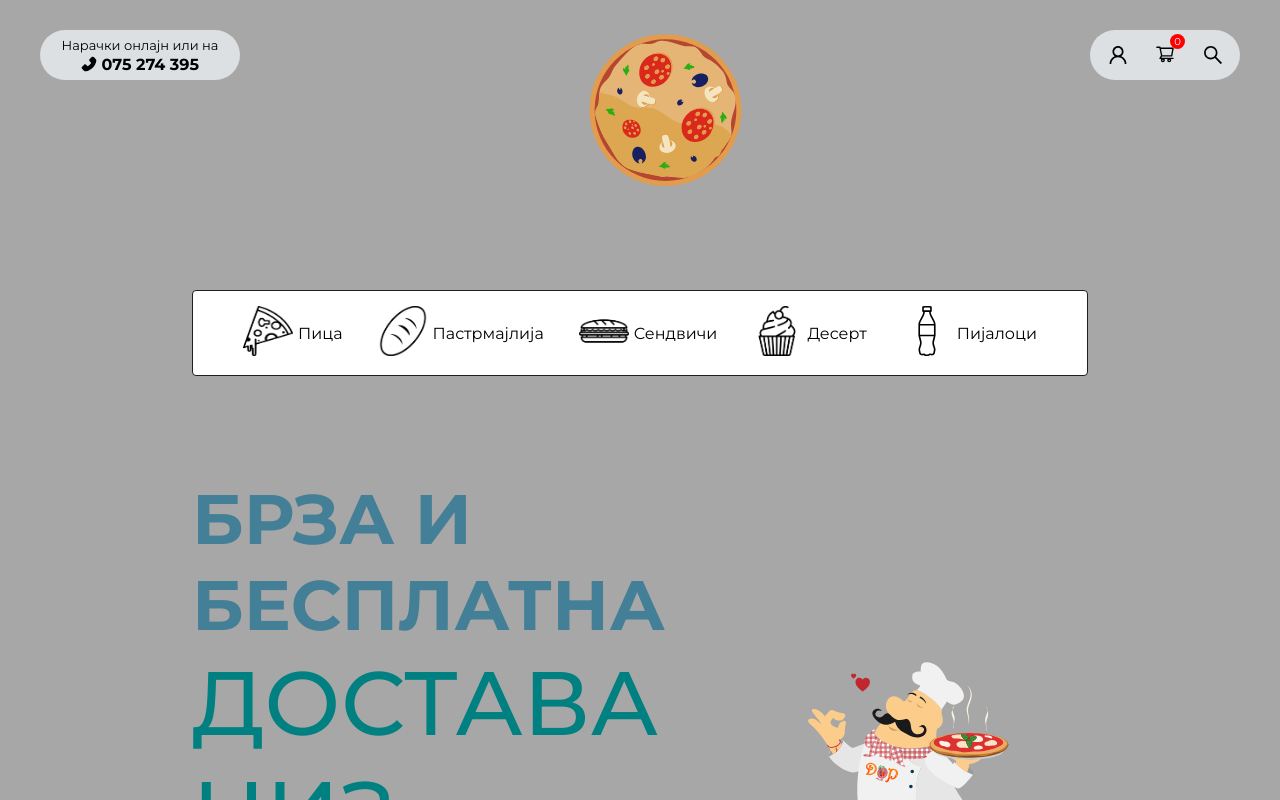
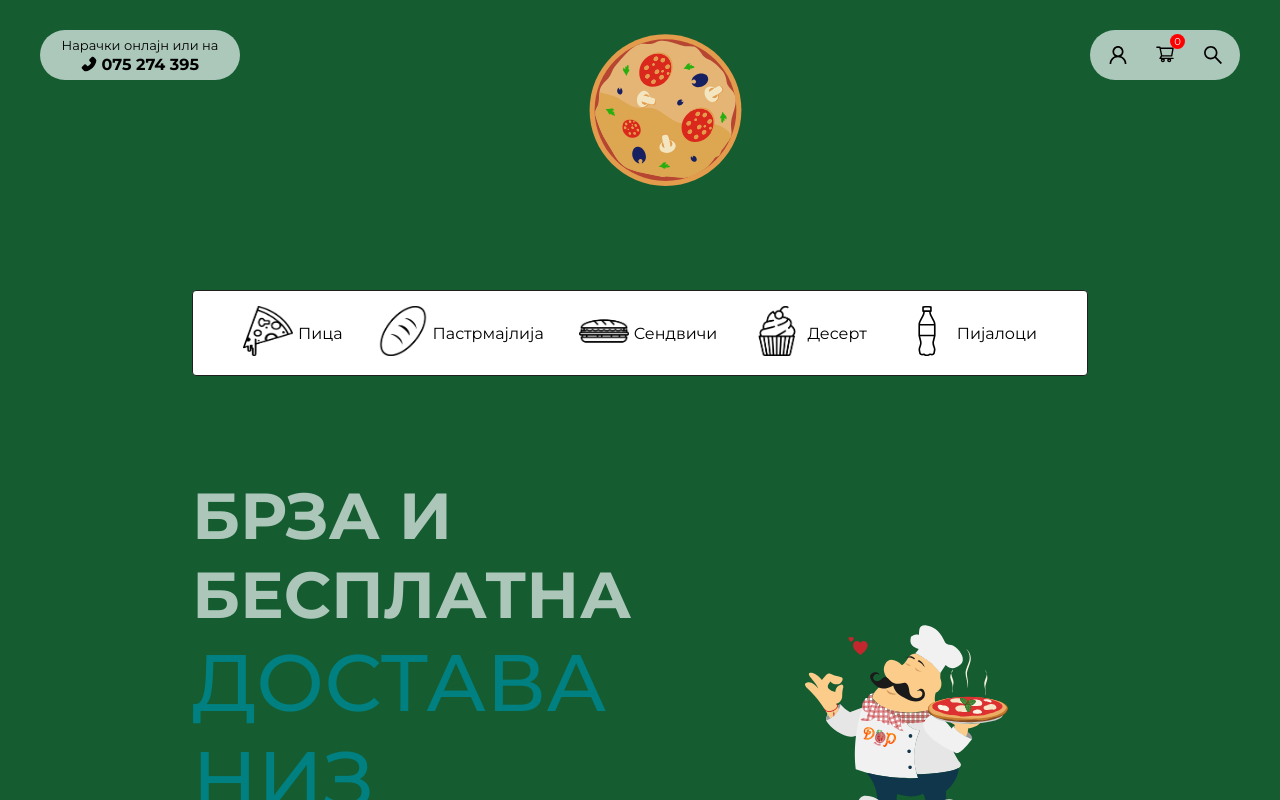
Before and after one commit to michonod/Spalato-Pizza, a Next.js app: page / in a window 1280 px wide. Built offline with nearby package versions, Linux system fonts and the light colour scheme; no server answers; the database is empty.

Commit message:
fix styles

```diff
--- a/components/Footer/styles.ts
+++ b/components/Footer/styles.ts
@@ -1,7 +1,7 @@
 import styled from "styled-components";
 
 export const FooterContainer = styled.div`
-  height: 300px;
+  height: 100px;
   background-color: #333333;
 `;
 
@@ -17,6 +17,7 @@ export const LinksContainer = styled.div`
   justify-content: space-between;
   align-items: center;
   width: 800px;
+  cursor: pointer;
 `;
 
 export const Link = styled.a`
@@ -33,11 +34,11 @@ export const BottomWrapper = styled.div`
   display: flex;
   justify-content: space-between;
   text-align: center;
-  padding: 20px;
+  padding: 10px;
 `;
 
 export const BottomContainer = styled.div`
-  margin: 0 40px;
+  margin: 0 10px;
   display: flex;
 `;
 
@@ -51,6 +52,7 @@ export const Icon = styled.div`
   height: 50px;
   width: 50px;
   font-size: 25px;
+  cursor: pointer;
   &:hover {
     color: white;
   }
--- a/components/Main/styles.ts
+++ b/components/Main/styles.ts
@@ -14,14 +14,14 @@ export const AnimationContainer = styled.div`
   height: 500px;
 `;
 export const H1 = styled.h1`
-  font-size: 70px;
+  font-size: 65px;
   text-transform: uppercase;
   font-weight: 800;
-  color: rgb(67, 127, 151);
+  color: #f7fcffab;
 `;
 
 export const H1Big = styled(H1)`
-  font-size: 90px;
+  font-size: 80px;
   font-weight: 500;
   color: #008080;
 `;
@@ -29,10 +29,11 @@ export const H1Big = styled(H1)`
 export const H1Bold = styled(H1Big)`
   font-weight: 800;
   color: #008069;
+  font-size: 75px;
 `;
 export const H3 = styled.h3`
   text-transform: uppercase;
   font-weight: 500;
   font-size: 38px;
-  color: #494949;
+  color: #f7fcffab;
 `;
--- a/components/PastSection/styles.ts
+++ b/components/PastSection/styles.ts
@@ -107,7 +107,7 @@ export const ImageContainer = styled.div`
 `;
 
 export const DivContainer = styled.div`
-  background-color: #888888;
+  background-color: #155d30;
   padding: 30px 0;
   margin-top: 50px;
 `;
--- a/components/Section/styles.tsx
+++ b/components/Section/styles.tsx
@@ -1,7 +1,7 @@
 import styled from "styled-components";
 
 export const Container = styled.div`
-  background: #a7a7a7;
+  background: #155d30;
   padding-bottom: 50px;
 `;
 
```
